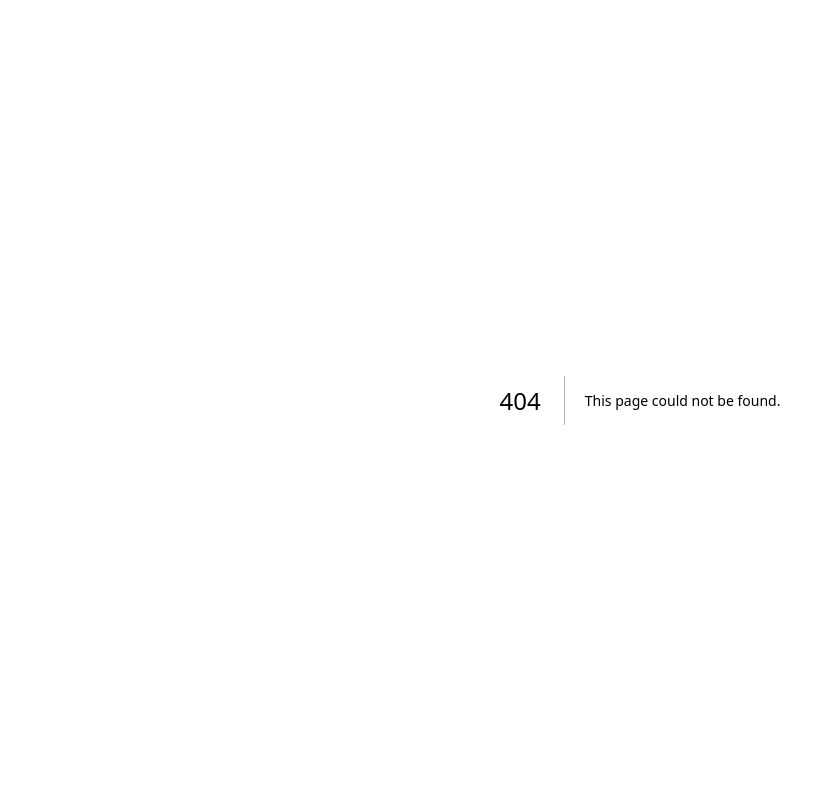
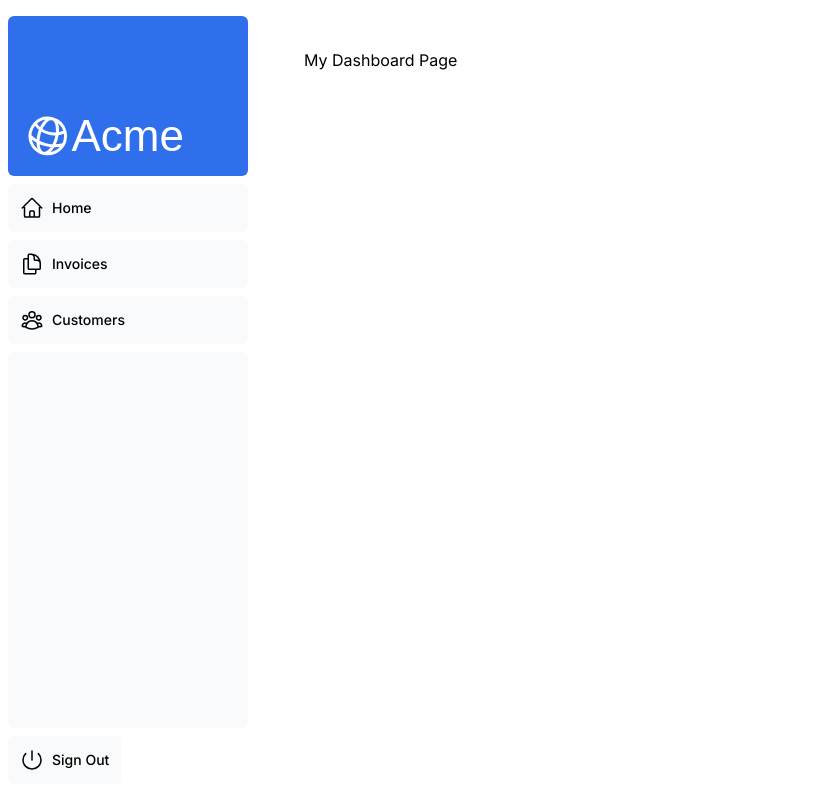
Before and after one commit to YunusShaikh29/nextjs-dashboard, a Next.js app: page /dashboard in a window 1280 px wide. Before the commit this address had no page. Shown: the whole page, without its empty margins (0-835 px from the left). Built offline with nearby package versions, Linux system fonts and the light colour scheme; a web font is replaced by a local one.

Commit message:
added dashboard layout

```diff
--- /dev/null
+++ b/app/dashboard/customers/page.tsx
@@ -0,0 +1,9 @@
+import React from 'react'
+
+function customers() {
+  return (
+    <div>customers</div>
+  )
+}
+
+export default customers
--- /dev/null
+++ b/app/dashboard/invoices/page.tsx
@@ -0,0 +1,9 @@
+import React from 'react'
+
+function invoices() {
+  return (
+    <p>invoices</p>
+  )
+}
+
+export default invoices
--- /dev/null
+++ b/app/dashboard/layout.tsx
@@ -0,0 +1,12 @@
+import SideNav from '@/app/ui/dashboard/sidenav';
+
+export default function Layout({ children }: { children: React.ReactNode }) {
+  return (
+    <div className="flex h-screen flex-col md:flex-row md:overflow-hidden">
+      <div className="w-full flex-none md:w-64">
+        <SideNav />
+      </div>
+      <div className="flex-grow p-6 md:overflow-y-auto md:p-12">{children}</div>
+    </div>
+  );
+}
--- /dev/null
+++ b/app/dashboard/page.tsx
@@ -0,0 +1,9 @@
+import React from 'react'
+
+const Page = () => {
+  return (
+    <p>My Dashboard Page</p>
+  )
+}
+
+export default Page
```
